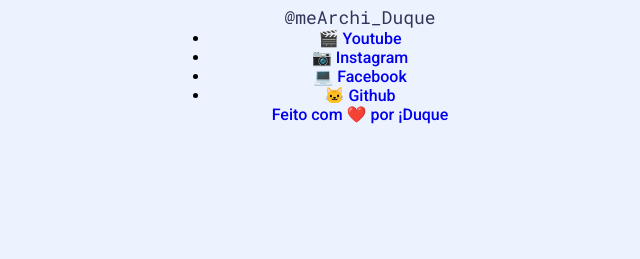
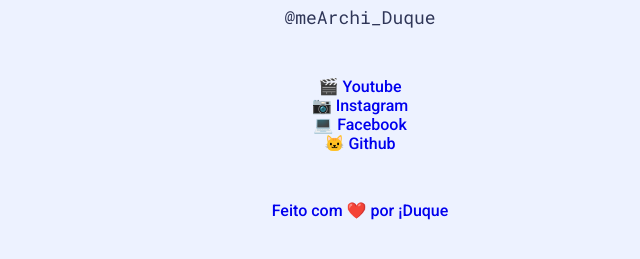
Before and after one commit to AlexMarquesAlves/central-links, a website built with Vite: page index.html in a window 1280 px wide. Shown: the part 229-488 px from the top of the page, without its empty margins (280-920 px from the left). Built offline with nearby package versions, Linux system fonts and the light colour scheme.

Commit message:
Feat: Added styles on <ul>

```diff
--- a/style.scss
+++ b/style.scss
@@ -46,4 +46,9 @@
       opacity: 0.8;
     }
   }
+
+  ul {
+    list-style: none;
+    margin: 48px 0;
+  }
 }
```
